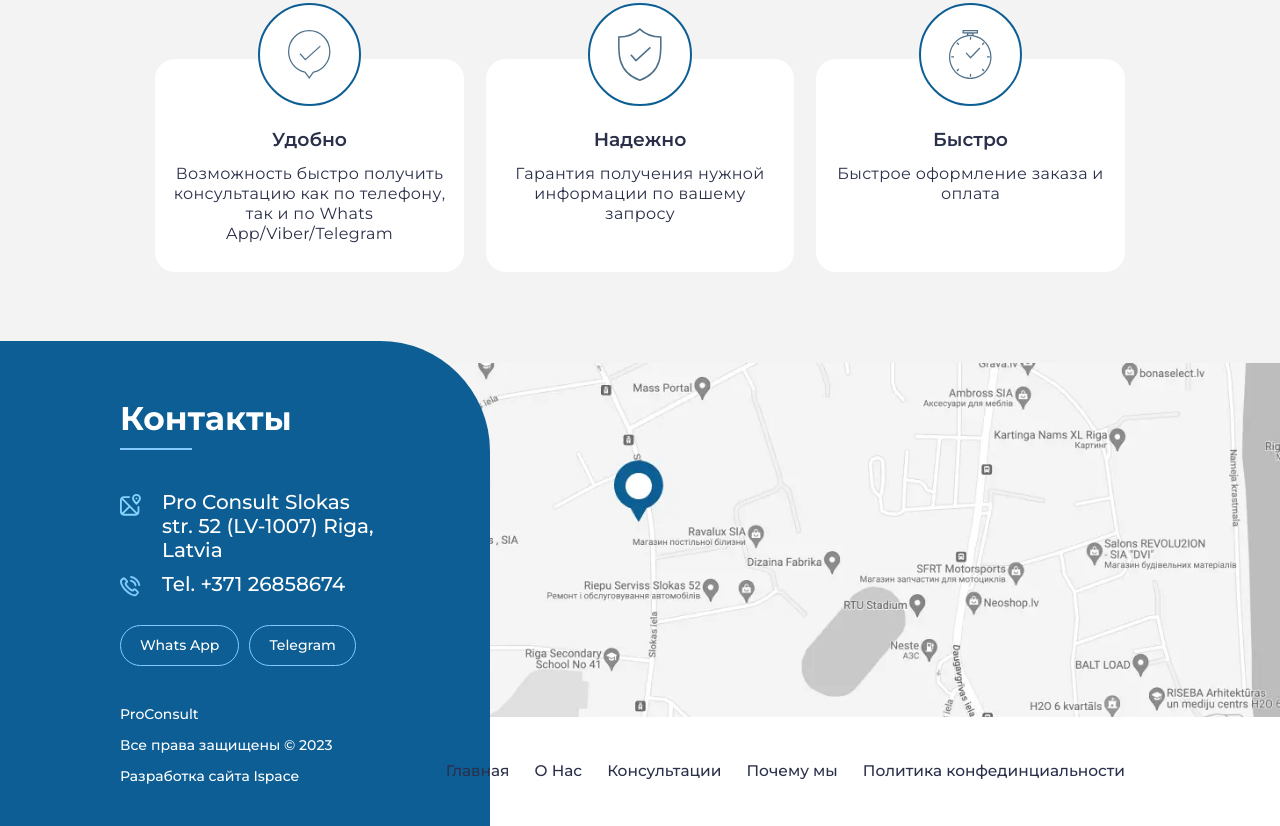
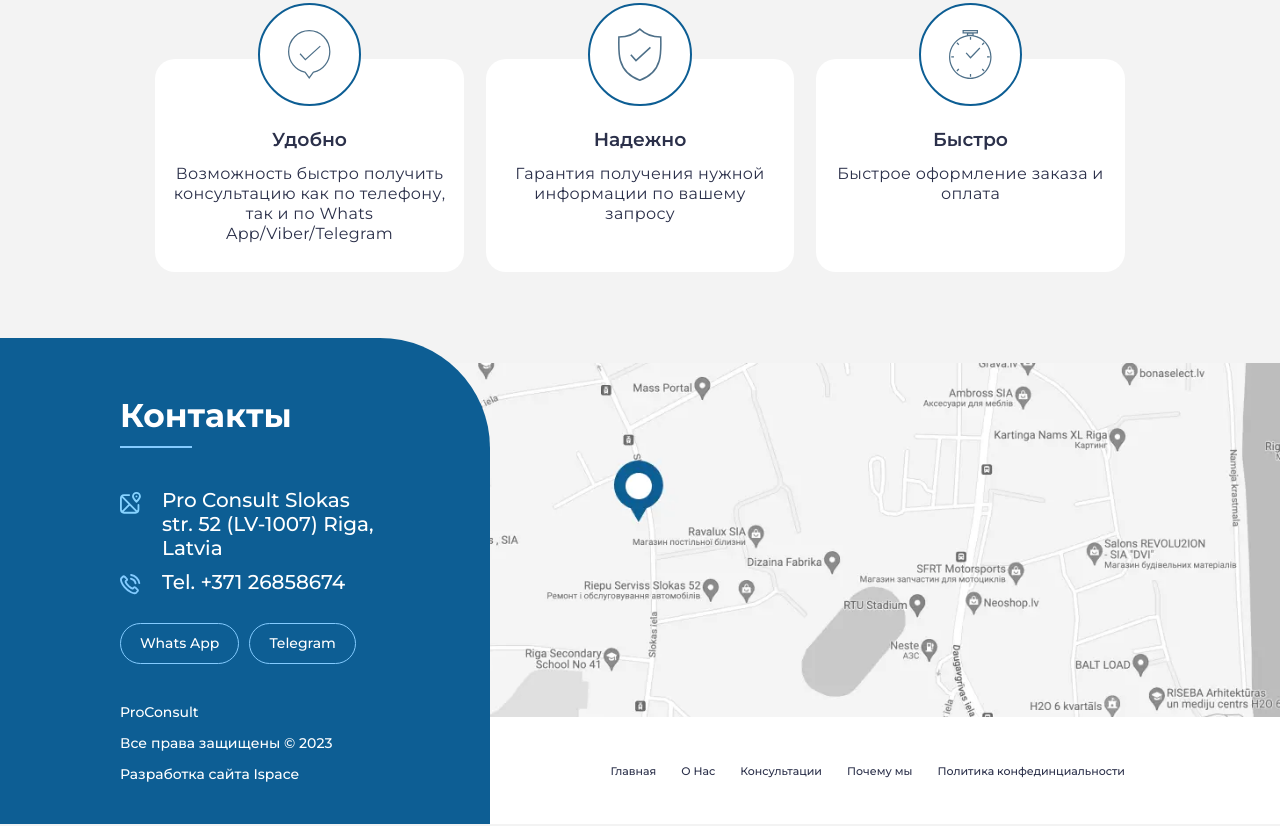
Before and after one commit to LeonidHr/ProConsult, a plain HTML site: page home.html in a window 1280 px wide. Shown: the part 3076-3902 px from the top of the page. Drawn offline with Linux system fonts and the light colour scheme.

Commit message:
fixed footer link font-size

```diff
--- a/css/style.css
+++ b/css/style.css
@@ -1034,6 +1034,10 @@ body::after {
   row-gap: 0.9375rem;
 }
 
+.footer__list-link {
+  font-size: 0.6875rem !important;
+}
+
 .contacts-footer {
   position: absolute;
   bottom: 0;
@@ -2661,10 +2665,6 @@ swiper-container:not(.swiper-watch-progress) .swiper-lazy-preloader {
     padding-bottom: 26.875rem;
   }
 
-  .footer__list-link {
-    font-size: 0.875rem;
-  }
-
   .mainscreen__subtitle {
     max-width: 59.375rem;
   }
@@ -2761,10 +2761,6 @@ swiper-container:not(.swiper-watch-progress) .swiper-lazy-preloader {
 
   .footer__image-ibg {
     padding-bottom: 20rem;
-  }
-
-  .footer__list-link {
-    font-size: 0.6875rem;
   }
 
   .contacts-footer__content {
@@ -4075,18 +4071,6 @@ swiper-container:not(.swiper-watch-progress) .swiper-lazy-preloader {
     }
 }
 
-@supports (font-size: clamp( 0.6875rem , 0.4870689655rem  +  0.3232758621vw , 0.875rem )) {
-    .footer__list-link {
-      font-size: clamp( 0.6875rem , 0.4870689655rem  +  0.3232758621vw , 0.875rem );
-    }
-}
-
-@supports not (font-size: clamp( 0.6875rem , 0.4870689655rem  +  0.3232758621vw , 0.875rem )) {
-    .footer__list-link {
-      font-size: calc(0.6875rem + 0.1875 * (100vw - 62rem) / 58);
-    }
-}
-
 @supports (max-width: clamp( 43.75rem , 27.0474137931rem  +  26.9396551724vw , 59.375rem )) {
     .mainscreen__subtitle {
       max-width: clamp( 43.75rem , 27.0474137931rem  +  26.9396551724vw , 59.375rem );
--- a/home.html
+++ b/home.html
@@ -12,11 +12,11 @@
 	<meta name="twitter:title" content="ProConsult">
 	<meta name="twitter:description" content="Pro Consult - консультации специалистов для решения ваших повседневных задач.">
 	<!-- <style>body{opacity: 0;}</style> -->
-	<link rel="stylesheet" href="css/style.min.css?_v=20230225145606">
+	<link rel="stylesheet" href="css/style.min.css?_v=20230225151621">
 	<link rel="shortcut icon" href="favicon.ico">
 	<link rel="preconnect" href="https://fonts.googleapis.com">
 	<link rel="preconnect" href="https://fonts.gstatic.com" crossorigin>
-	<link href="https://fonts.googleapis.com/css2?family=Montserrat:wght@400;500;600;700&display=swap&_v=20230225145606" rel="stylesheet">
+	<link href="https://fonts.googleapis.com/css2?family=Montserrat:wght@400;500;600;700&display=swap&_v=20230225151621" rel="stylesheet">
 	<!-- <meta name="robots" content="noindex, nofollow"> -->
 	<meta name="viewport" content="width=device-width, initial-scale=1.0">
 </head>
@@ -865,7 +865,7 @@
 		</div>
 	</div>
 
-	<script src="js/app.min.js?_v=20230225145606"></script>
+	<script src="js/app.min.js?_v=20230225151621"></script>
 </body>
 
 </html>
```
Also changed, not shown: css/style.min.css.
